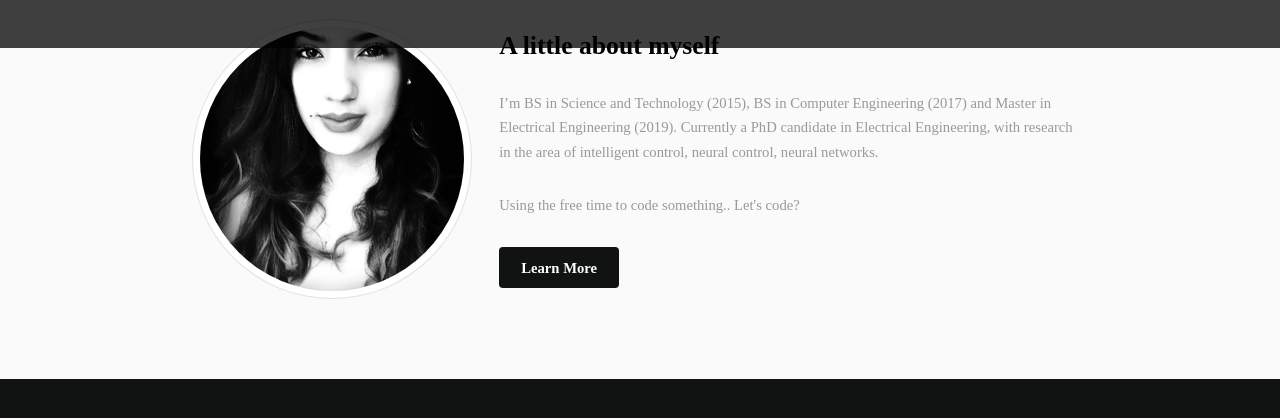
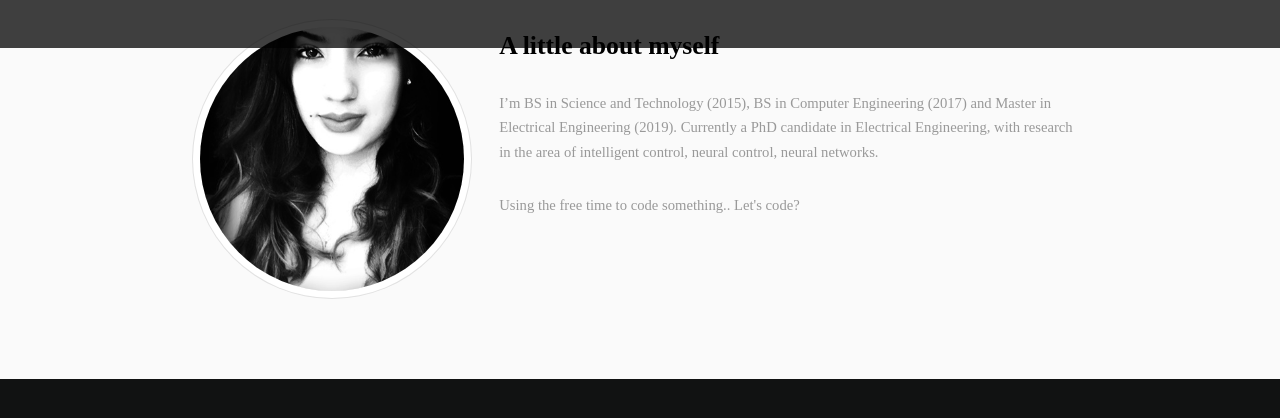
Before and after one commit to roscibely/roscibely.github.io, a Jekyll site: the page built from index.md, in a window 1280 px wide and 900 px high, scrolled down 961 px, cut to the strip 0-443 px from the top of the window. Shown: the top 418 px of the strip. Built offline with Jekyll 4.4.1, drawn with Linux system fonts in a browser that asks for light colours; some web fonts are replaced; our own code applies the rules of GitHub Pages for plain Markdown files.

Commit message:
Update default.html

```diff
--- a/_layouts/default.html
+++ b/_layouts/default.html
@@ -53,7 +53,7 @@
 										<h3>A little about myself</h3>
 										<p>I’m BS in Science and Technology (2015), BS in Computer Engineering (2017) and Master in Electrical Engineering (2019). Currently a PhD candidate in Electrical Engineering, with research in the area of intelligent control, neural control, neural networks.</p>
 										<p>Using the free time to code something.. Let's code?  </p>
-										<a href="#" class="button">Learn More</a>
+
 									</div>
 								</div>
 						</div>
```
